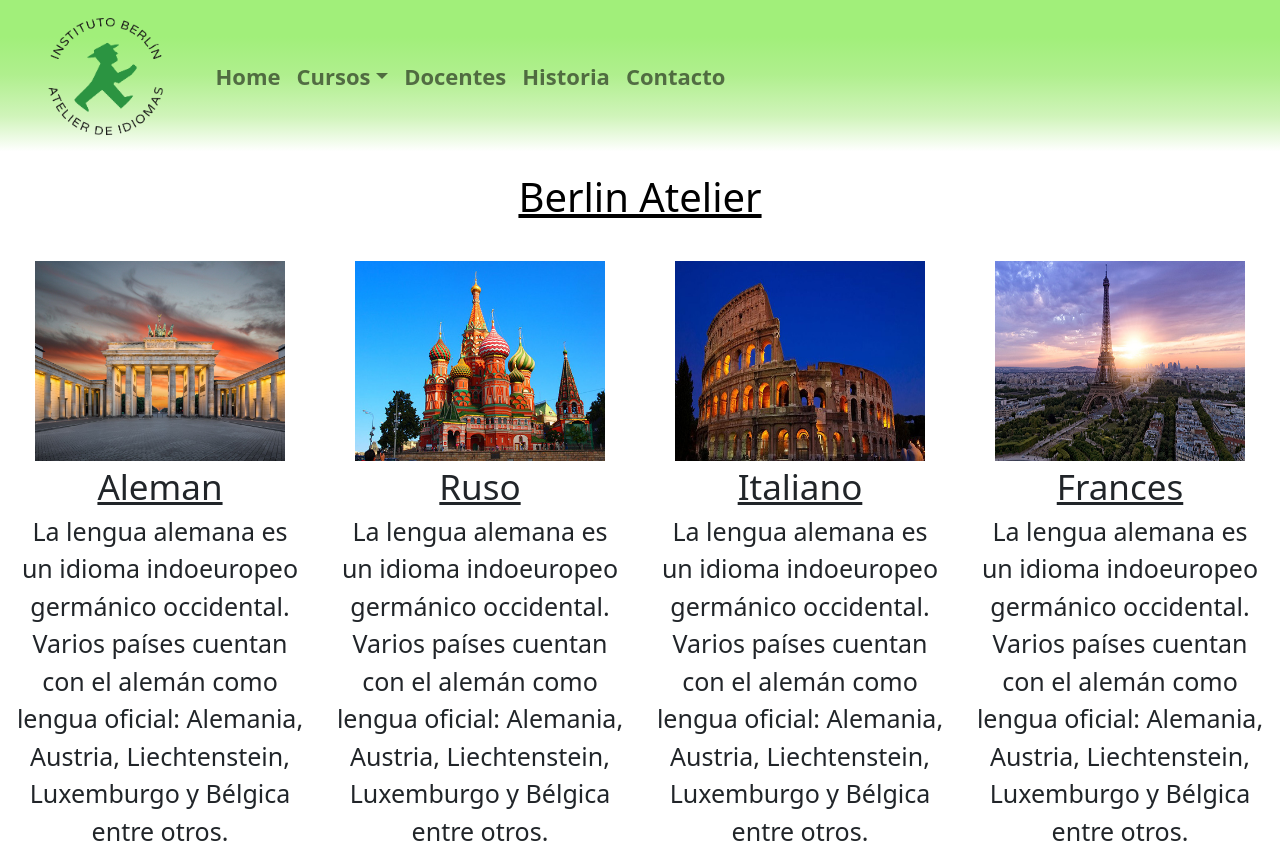
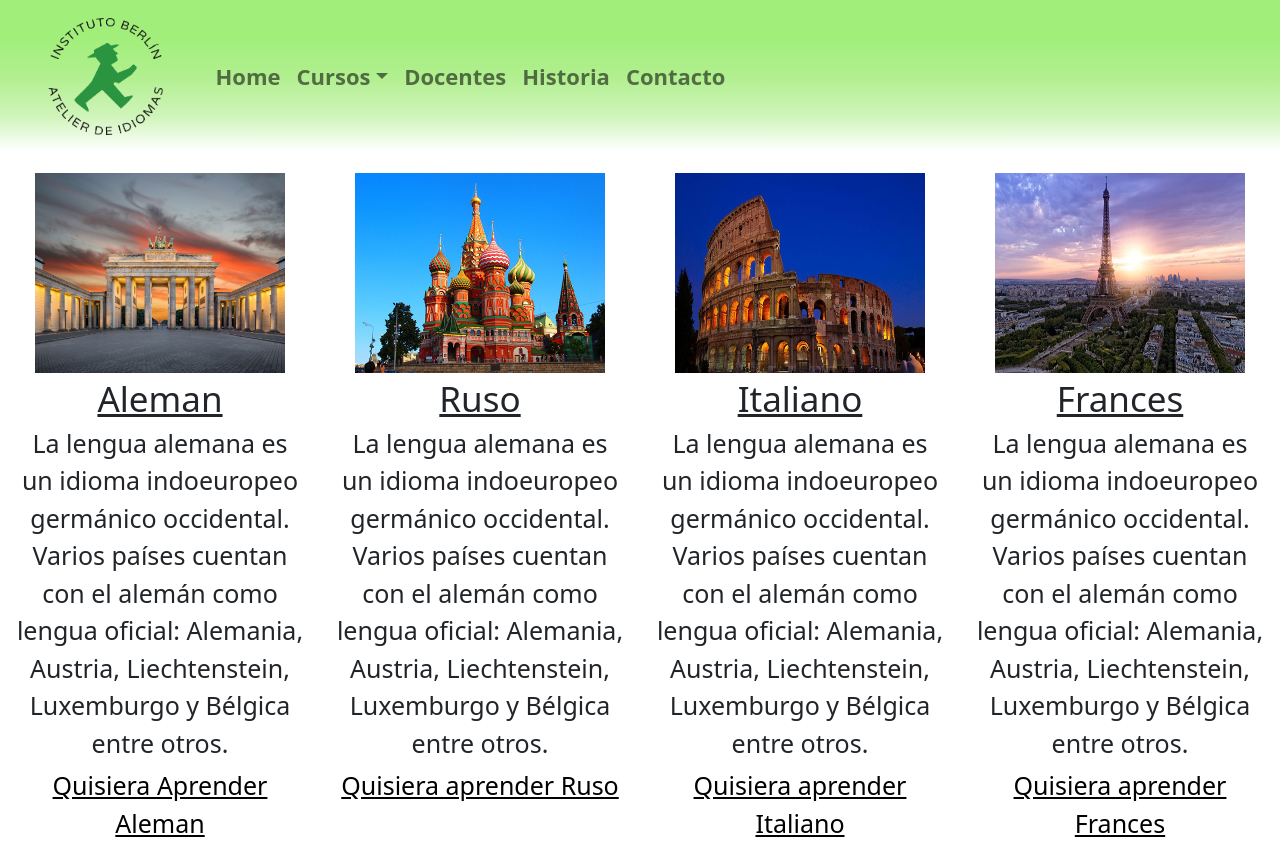
Before and after one commit to TrellixVulnTeam/mi_repositorio_DT8Y, a website: page index.html in a window 1280 px wide. Shown: the top 853 px of the page. Drawn offline with nearby package versions, Linux system fonts and the light colour scheme.

```diff
--- a/index.html
+++ b/index.html
@@ -50,7 +50,6 @@
             </div>
         </nav>
     </header>
-    <h1 class="titulos animate__animated animate__jackInTheBox"> Berlin Atelier </h1>
     <section class="paginaPrincipal">
         <article class="espacios">
             <img src="images/dd1ad98997dadf7fbfdc5cbe787ca977.jpg" alt="Puerta de Brandemburgo" class="imagenCiudades">
```
